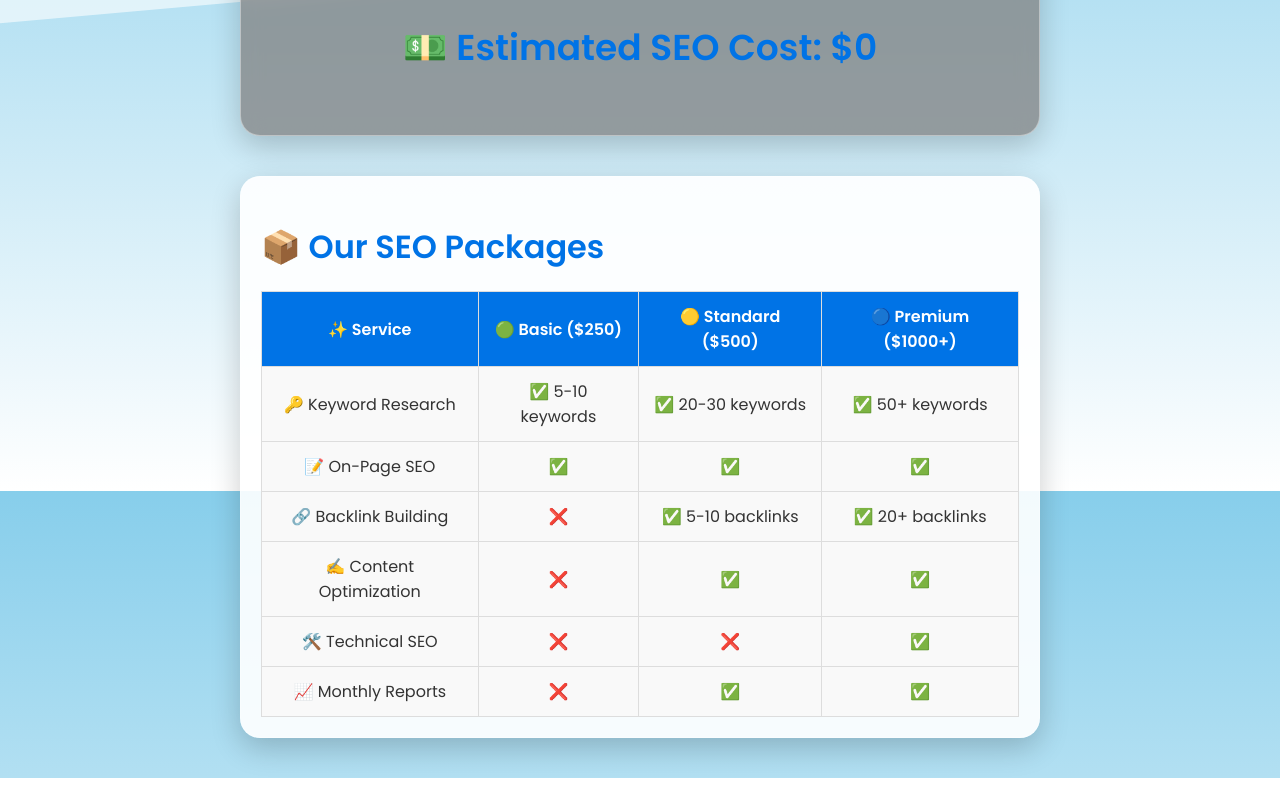
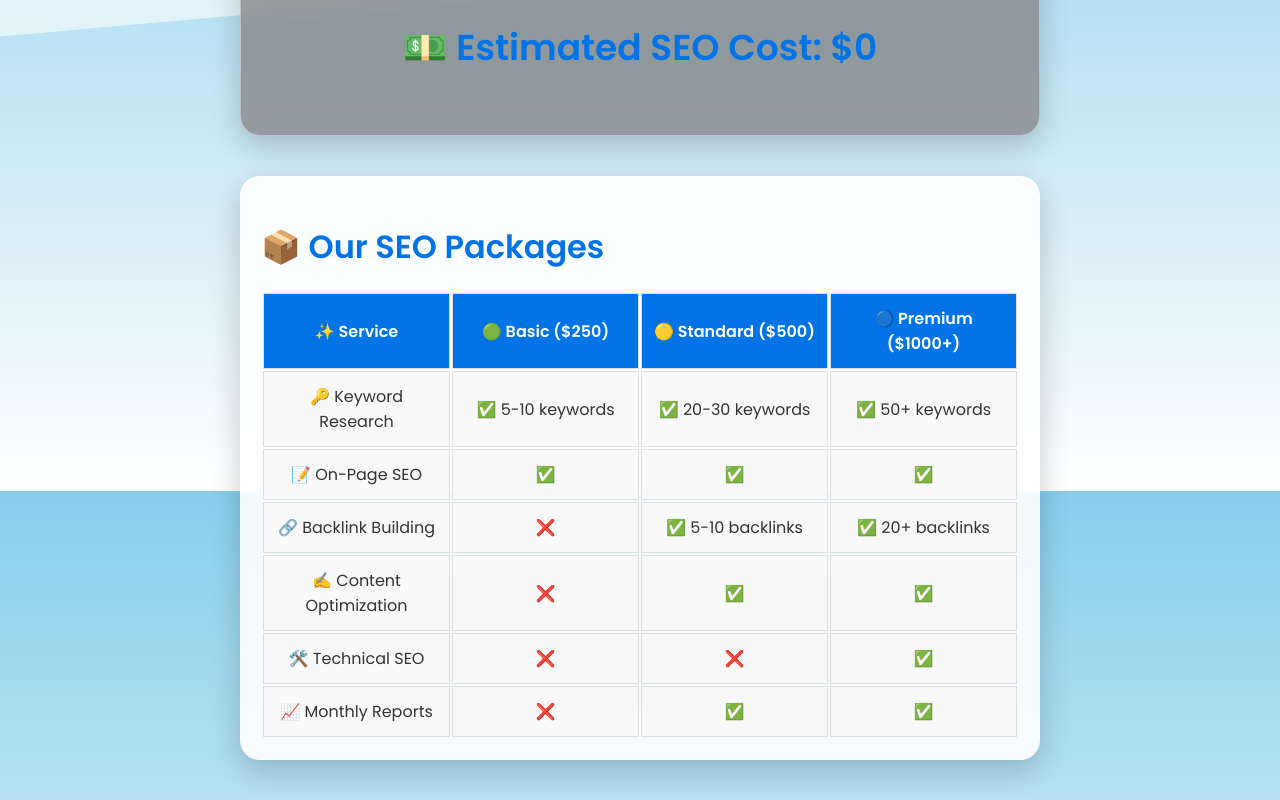
Before and after one commit to Rickyyy76/SEOsky, a plain HTML site: page index.html in a window 1280 px wide. Shown: the part 1109-1909 px from the top of the page. Before the commit the page ends 1887 px from the top, so only its background shows below. Drawn offline with Linux system fonts and the light colour scheme.

Commit message:
Update styles.css

```diff
--- a/styles.css
+++ b/styles.css
@@ -127,6 +127,7 @@ button:active {
     border-radius: 20px;
     box-shadow: 0 10px 30px rgba(0, 0, 0, 0.2);
     border: 1px solid rgba(255, 255, 255, 0.3);
+    overflow-x: auto;  /* Aktiviert horizontalen Scrollbalken */
 }
 
 .package-table h2 {
@@ -137,7 +138,8 @@ button:active {
 
 table {
     width: 100%;
-    border-collapse: collapse;
+    table-layout: fixed; /* Sorgt für feste Spaltenbreite */
+    max-width: 100%;
 }
 
 th, td {
```
